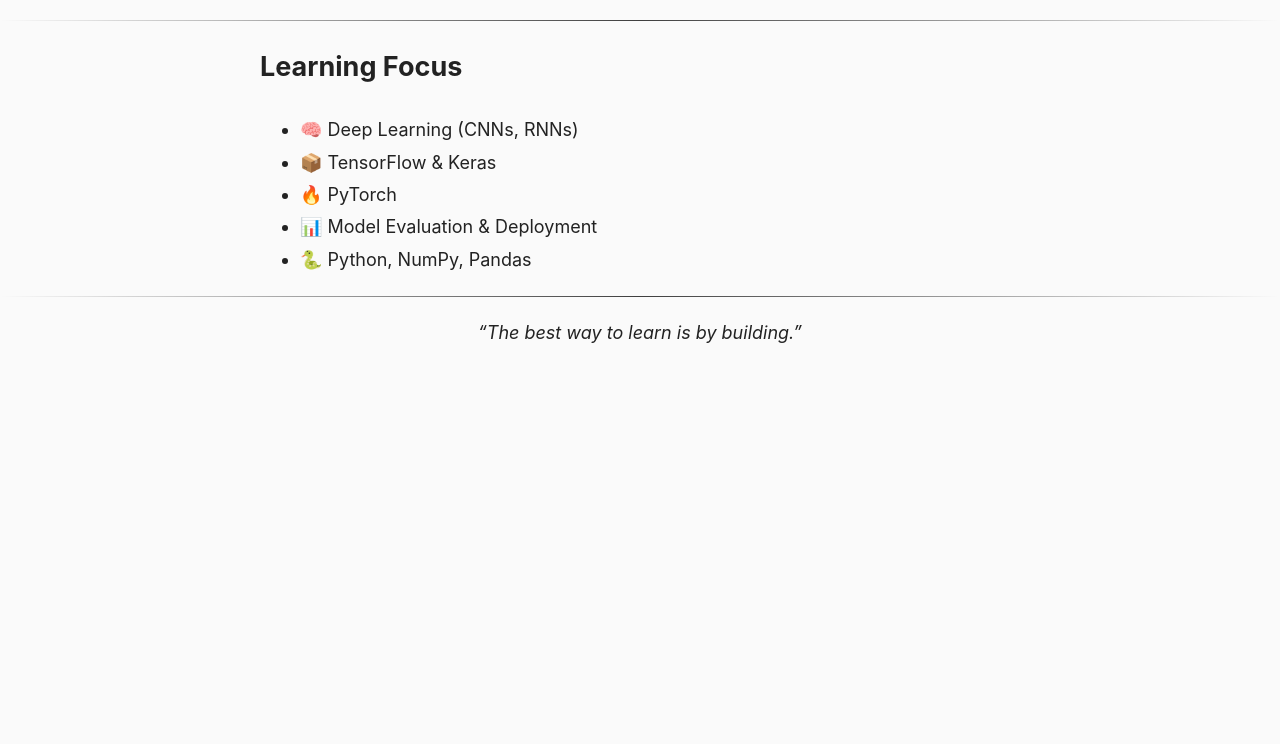
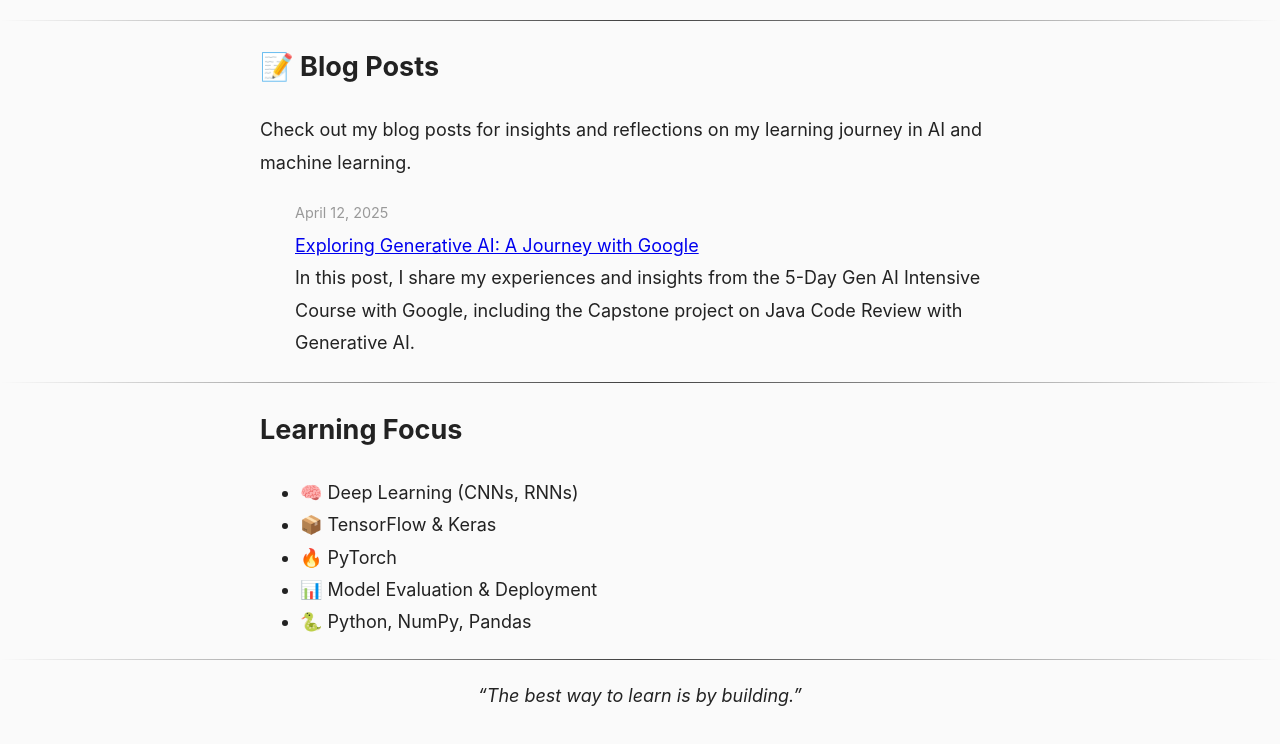
Before and after one commit to MrBasM/MrBasM.github.io, a plain HTML site: page index.html in a window 1280 px wide. Shown: the part 1220-1964 px from the top of the page. Before the commit the page ends 1620 px from the top, so only its background shows below. Drawn offline with Linux system fonts and the light colour scheme.

Commit message:
added blog page and first post

```diff
--- a/index.html
+++ b/index.html
@@ -269,6 +269,20 @@
       </tr>
     </table>
     <hr class="full-width" />
+    <h2>📝 Blog Posts</h2>
+    <p>Check out my blog posts for insights and reflections on my learning journey in AI and machine learning.</p>
+    <table style="margin-left: 2rem;">
+      <tr>
+        <td class="timeline-date">April 12, 2025</td>
+      </tr>
+      <tr>
+        <td>
+          <a href="https://mrbasm.github.io/2024/04/12/gen-ai-capstone.html">Exploring Generative AI: A Journey with Google</a><br/>
+          In this post, I share my experiences and insights from the 5-Day Gen AI Intensive Course with Google, including the Capstone project on Java Code Review with Generative AI.
+        </td>
+      </tr>
+    </table>
+    <hr class="full-width" />
     <h2>Learning Focus</h2>
       <ul>
         <li>🧠 Deep Learning (CNNs, RNNs)</li>
```
Also changed, not shown: _layouts/defaults.html (added, +12 -0 lines), blog.html (added, +13 -0 lines), 2 other files.
